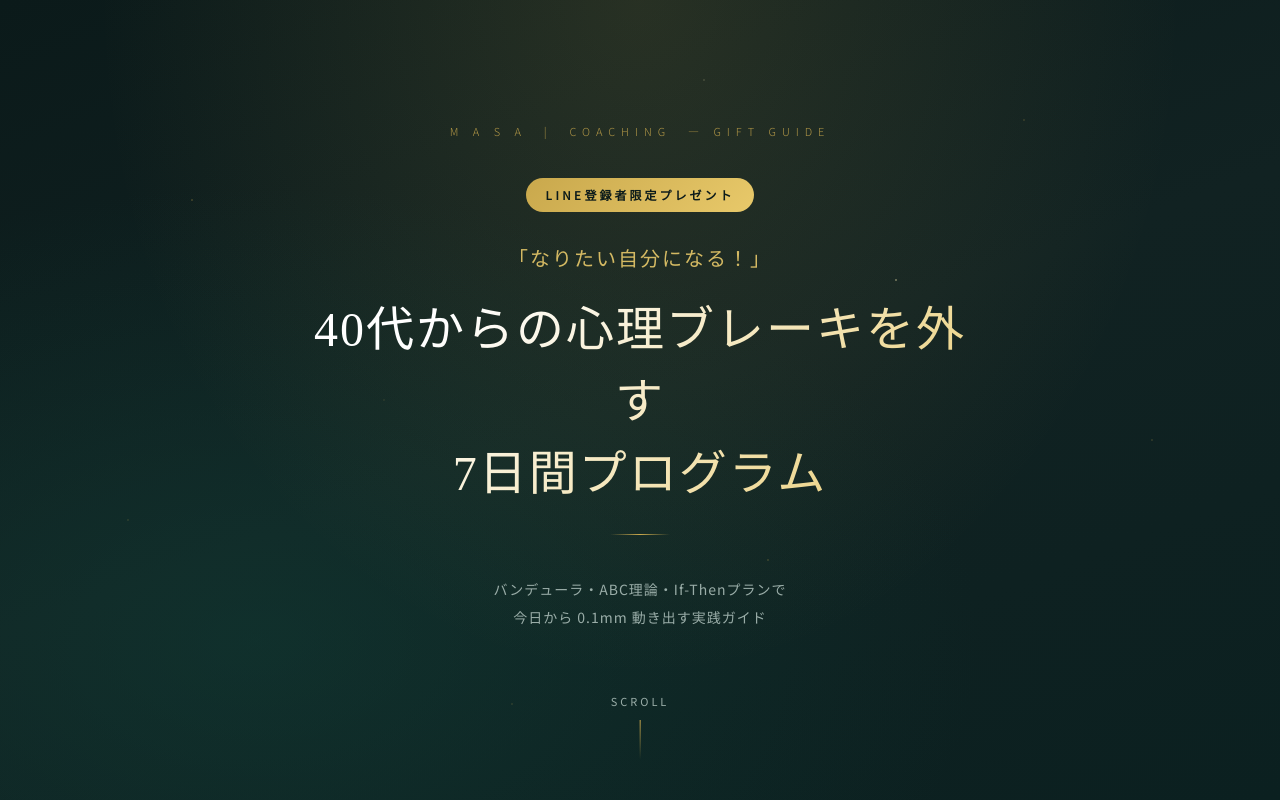
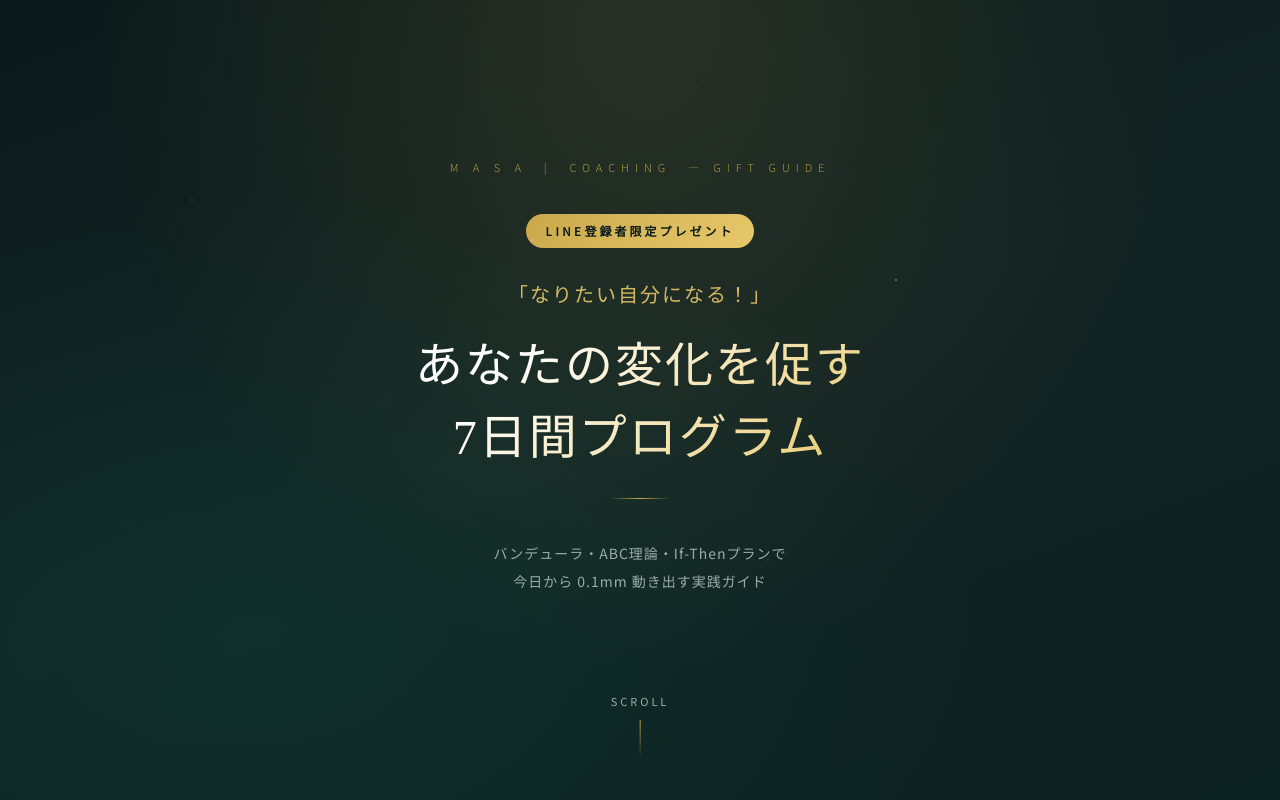
Before and after one commit to m-a-asan/masa-coach-site, a plain HTML site: page present.html in a window 1280 px wide. Shown: the top 800 px of the page. Drawn offline with Linux system fonts and the light colour scheme.

```diff
--- a/present.html
+++ b/present.html
@@ -1246,7 +1246,7 @@
 
             <div class="header-question">「なりたい自分になる！」</div>
 
-            <h1>40代からの心理ブレーキを外す<br>7日間プログラム</h1>
+            <h1>あなたの変化を促す<br>7日間プログラム</h1>
 
             <div class="gold-line"></div>
 
```
